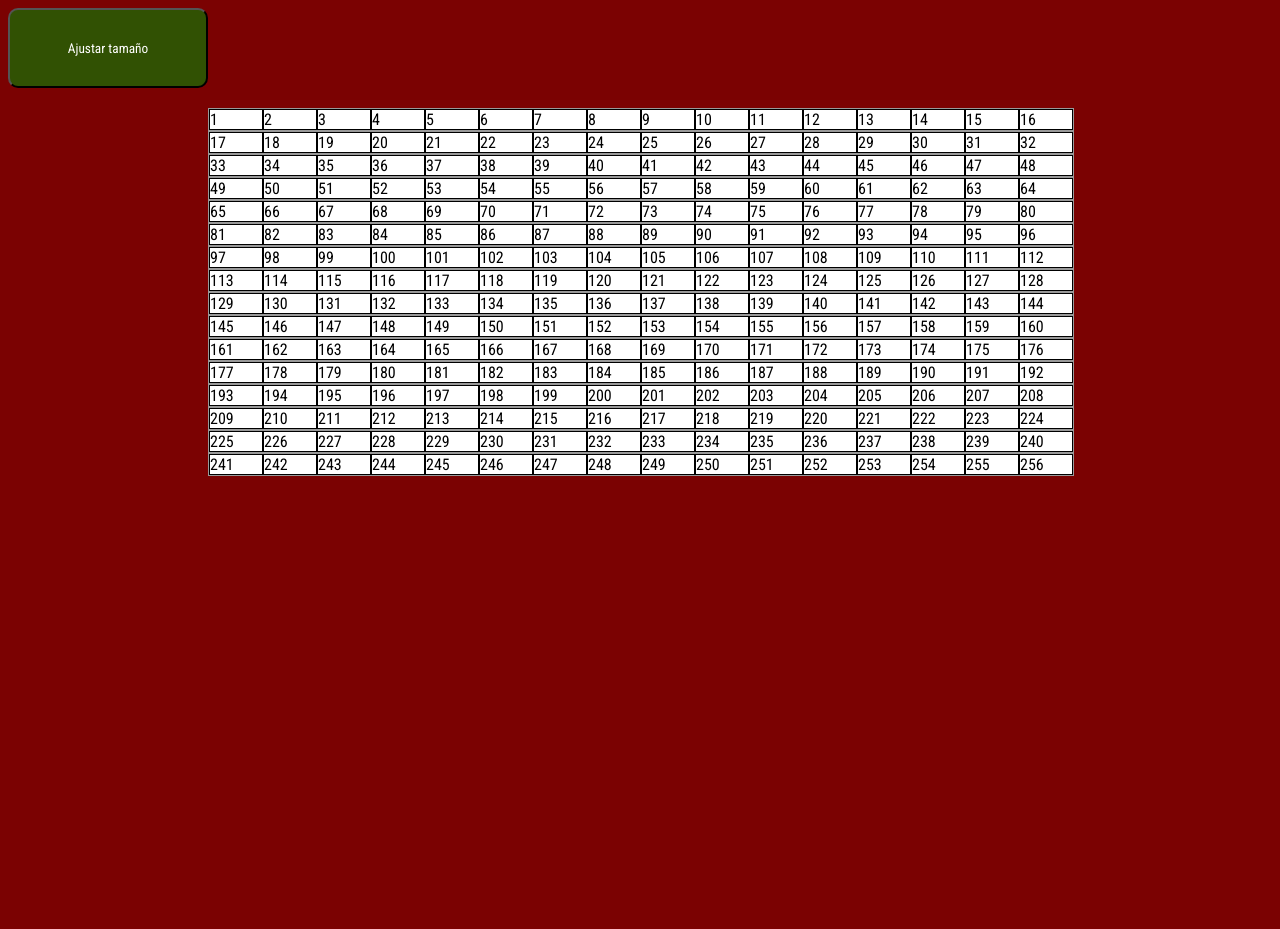
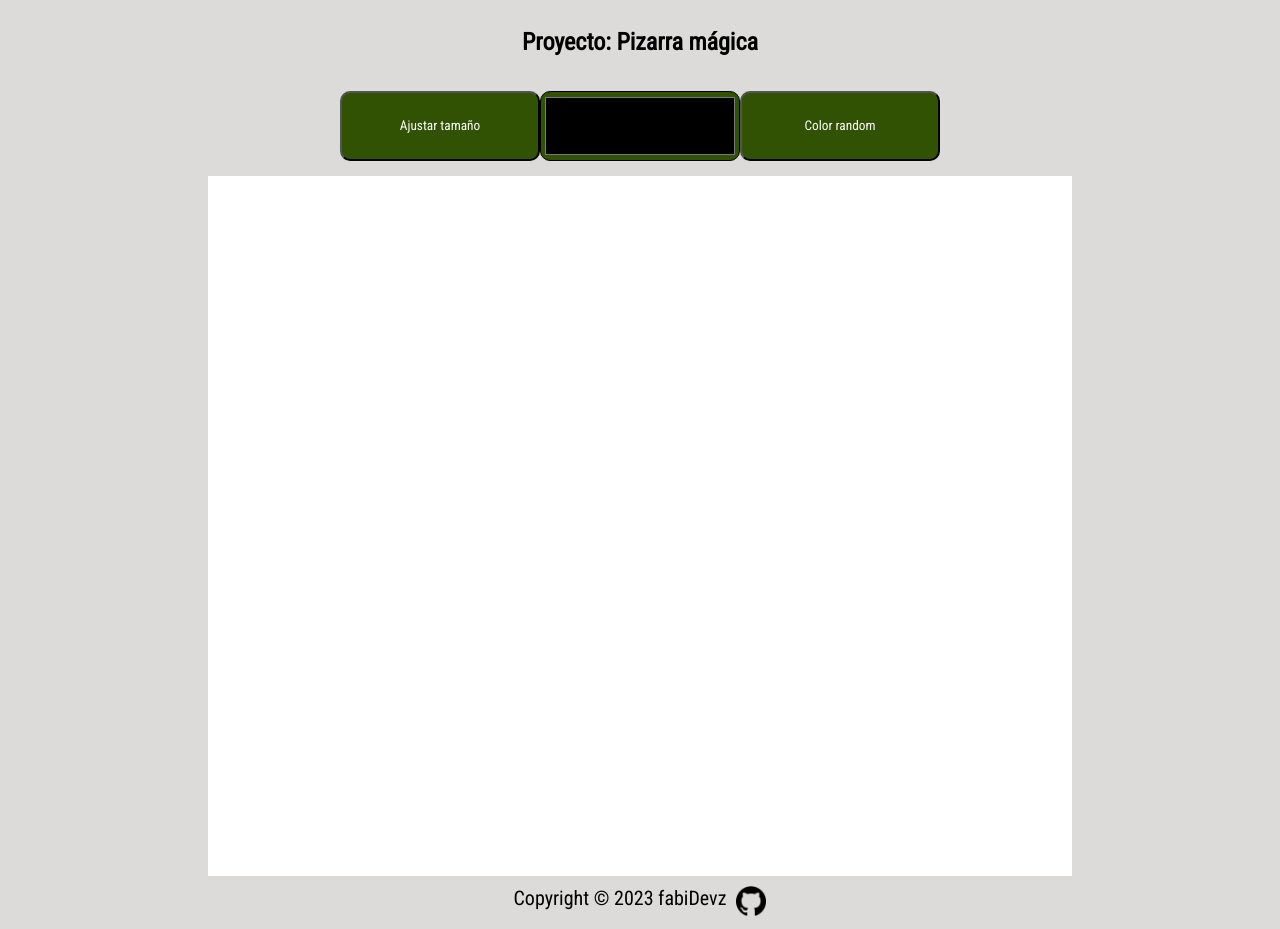
Before and after one commit to FM9723/odin-pizarraMagica, a plain HTML site: page index.html in a window 1280 px wide. Before the commit the page ends 800 px from the top, so only its background shows below. Drawn offline with Linux system fonts and the light colour scheme.

Commit message:
Botón para elegir color manual y aleatorio, mejoras en la interfaz de usuario

```diff
--- a/index.html
+++ b/index.html
@@ -9,9 +9,14 @@
 <link rel="preconnect" href="https://fonts.gstatic.com" crossorigin>
 <link href="https://fonts.googleapis.com/css2?family=Roboto+Condensed&display=swap" rel="stylesheet">
 <body>
+    <div id="titulo">
+        <h2> Proyecto: Pizarra mágica</h2>
+
+    </div>
     <div id = 'control'>
         <button id ='size'>Ajustar tamaño</button>
-
+        <input id ='color' type="color"/>
+        <button id = 'rainbow'>Color random</button>
     </div>
     <div id="container">
 
@@ -21,4 +26,11 @@
 
     <script src = "script.js"></script>
 </body>
+<footer>
+    <div id="footer" >
+        Copyright © 2023 fabiDevz <a href="https://github.com/fabiDevz"> <img class="logo" src="img/github.png"/> </a>
+
+    </div>
+
+</footer>
 </html>
--- a/script.js
+++ b/script.js
@@ -1,26 +1,35 @@
 
 const container = document.getElementById('container');
 const sizeButton = document.getElementById('size');
+const randomColorButton = document.getElementById('rainbow');
 let pixels;
+var color = document.getElementById("color");
+let randomColor = Math.floor(Math.random()*16777215).toString(16);
+let randomMode = false;
 
 function makeGrid(input) {
-    let index =  1;
+
 
     for (let i = 0; i < input; i++) {
         var rowItem = document.createElement('div');
         rowItem.className = "rowItem";
-        rowItem.addEventListener('mouseover', function (e) {
-            e.target.style.backgroundColor = 'blue';
+            rowItem.addEventListener('mouseover', function (e) {
 
-        });
+                if(!randomMode){
+                    e.target.style.backgroundColor = color.value;
+
+                }else{
+                    randomColor = Math.floor(Math.random()*16777215).toString(16);
+                    e.target.style.backgroundColor = '#'+randomColor;
+
+
+                }
+
+            });
         container.appendChild(rowItem);
         for (let j = 0; j < input; j++) {
             var item = document.createElement('div');
             item.className = "item";
-            item.textContent = index;
-            index++;
-
-
             rowItem.appendChild(item);
         }
     }
@@ -33,6 +42,14 @@ function clearGrid(){
         container.removeChild(container.firstChild);
     }
 }
+randomColorButton.addEventListener('click', (event) =>{
+    randomMode = !randomMode;
+    if(randomMode){
+        randomColorButton.textContent = ' Desactivar Color Random';
+    }else{
+        randomColorButton.textContent = 'Color Random ';
+    }
+});
 
 sizeButton.addEventListener("click", (event) => {
     do {
--- a/style.css
+++ b/style.css
@@ -1,5 +1,5 @@
 *{
-background-color: rgb(123, 2, 2);
+background-color: rgb(221, 218, 218);
 font-family: 'Roboto Condensed', sans-serif;
 }
 
@@ -9,25 +9,22 @@ font-family: 'Roboto Condensed', sans-serif;
     flex-direction: column;
     margin-left: 200px;
     margin-right: 200px;
+    height: 700px;
 
 }
 
 .rowItem{
+
+    background-color: aqua;
+    display: flex;
     width: 100%;
     height: 100%;
-    background-color: aqua;
-
-    border: 1px solid #999;
-    display: flex;
 }
 
 .item{
-
+    background-color: white;
     width: 100%;
     height: 100%;
-    background-color: white;
-
-    border: 1px solid black;
 }
 
 .item:hover{
@@ -36,12 +33,52 @@ font-family: 'Roboto Condensed', sans-serif;
 
 #control{
     height: 100px;
+    display: flex;
+    align-items: center;
+    justify-content: center;
 }
 
 #size{
     background-color: rgb(49, 81, 3);
     color: white;
     border-radius: 10px;
-    height: 80px;
+    height: 70px;
     width: 200px;
 }
+
+#color{
+    background-color: rgb(49, 81, 3);
+    color: white;
+    border-radius: 10px;
+    height: 70px;
+    width: 200px;
+}
+
+#rainbow{
+    background-color: rgb(49, 81, 3);
+    color: white;
+    border-radius: 10px;
+    height: 70px;
+    width: 200px;
+}
+
+#footer {
+    margin-top: 10px;
+    display: flex;
+    justify-content: center;
+    align-content: center;
+    font-size: 20px;
+}
+
+.logo{
+    align-items: center;
+    width: 30px;
+    height: 30px;
+    margin-left: 10px;
+}
+
+#titulo{
+    display: flex;
+
+    justify-content: center;
+}
```
Also changed, not shown: img/github.png (added).
